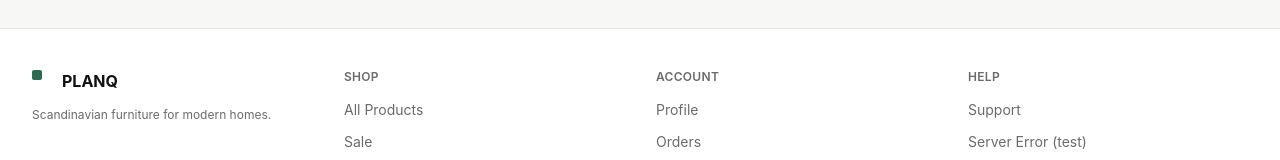
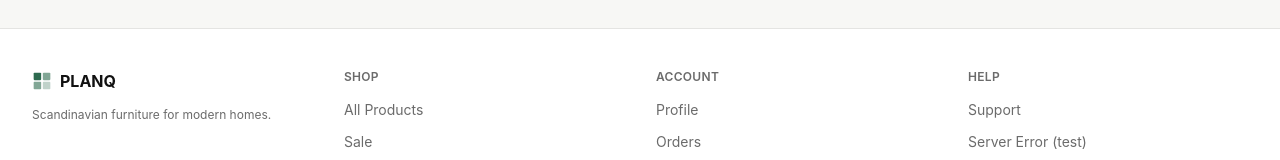
Before and after one commit to DenisBurlacov/planq, a React (Vite) app in the folder apps/frontend/: page / in a window 1280 px wide. Shown: the part 1023-1183 px from the top of the page. Built offline with nearby package versions, Linux system fonts and the light colour scheme; no server answers.

Commit message:
fix(ui): match footer logo with navbar — use same SVG icon

```diff
--- a/apps/frontend/src/components/layout/Footer.tsx
+++ b/apps/frontend/src/components/layout/Footer.tsx
@@ -10,12 +10,18 @@ export function Footer() {
         <div className="grid grid-cols-2 sm:grid-cols-4 gap-8">
           <div className="col-span-2 sm:col-span-1">
             <div className="flex items-center gap-2 mb-3">
-              <div className="grid grid-cols-2 gap-0.5">
-                <div className="h-2.5 w-2.5 rounded-sm bg-accent" />
-                <div className="h-2.5 w-2.5 rounded-sm bg-accent/60" />
-                <div className="h-2.5 w-2.5 rounded-sm bg-accent/60" />
-                <div className="h-2.5 w-2.5 rounded-sm bg-accent/30" />
-              </div>
+              <svg
+                width="20"
+                height="20"
+                viewBox="0 0 24 24"
+                fill="currentColor"
+                className="text-accent"
+              >
+                <rect x="2" y="2" width="9" height="9" rx="1" />
+                <rect x="13" y="2" width="9" height="9" rx="1" opacity="0.6" />
+                <rect x="2" y="13" width="9" height="9" rx="1" opacity="0.6" />
+                <rect x="13" y="13" width="9" height="9" rx="1" opacity="0.3" />
+              </svg>
               <span className="font-bold text-[var(--text-primary)]">PLANQ</span>
             </div>
             <p className="text-xs text-[var(--text-secondary)] leading-relaxed">
```
